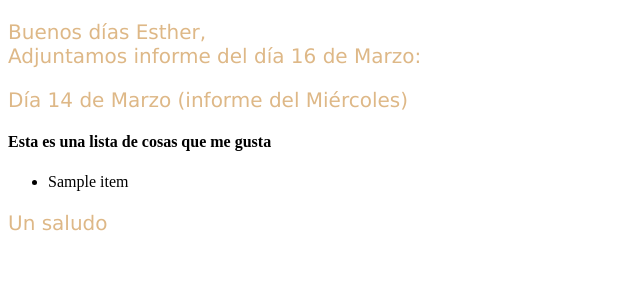
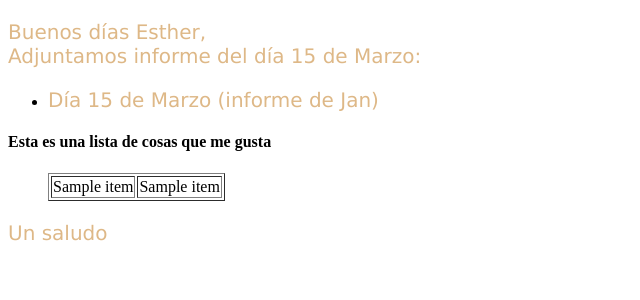
Before and after one commit to COL-SL/automatizacion, a Flask app: template app/templates/index.html in a window 1280 px wide. Shown: the part 88-388 px from the top of the page, without its empty margins (0-640 px from the left). Run offline with Flask 2, Linux system fonts and the light colour scheme; the template is opened without the code that fills it: most values are stand-ins (such as "Sample title", 1, 10 or a date in 2020).

Commit message:
añadismos inicios de fecha dinamica

```diff
--- a/app/templates/index.html
+++ b/app/templates/index.html
@@ -4,16 +4,27 @@
 {% block content %}
 
 	<p>Buenos días Esther,</br>
-        Adjuntamos informe del día 16 de Marzo:
+        Adjuntamos informe del día {{ my_date.strftime('%d') }} de Marzo:
     </p>
 
-    <p>Día 14 de Marzo (informe del Miércoles)
-    </p>
+    <ul>
+        <li>
+            <p class="dia">Día {{ my_date.strftime('%d') }} de Marzo (informe de {{ my_date.strftime('%b')}})
+            </p>
+        </li>
+    </ul>
 
 	<h4>Esta es una lista de cosas que me gusta</h4>
 	<ul>
 	{% for item in cosas %}
-		<li>{{item}}</li>
+		<table border="1">
+
+            <tr>
+                <td>{{item}}</td>
+                <td>{{item}}</td>
+            </tr>
+
+        </table>
 	{% endfor %}
 	</ul>
 {% endblock %}
--- a/app/templates/style.css
+++ /dev/null
@@ -1,5 +0,0 @@
-p {
-    font-family: verdana;
-    font-size: 20px;
-    color: burlywood;
-}
```
